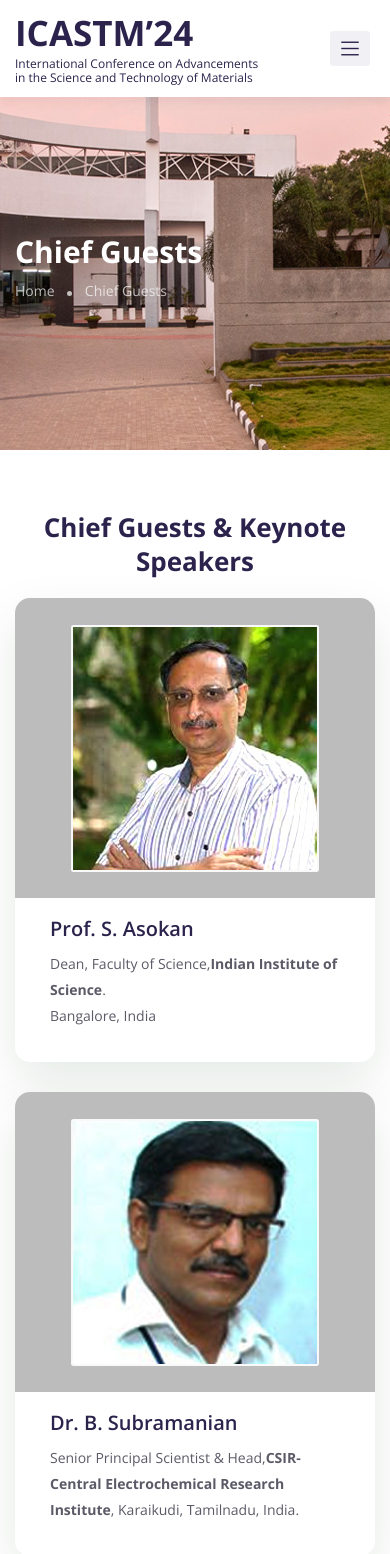
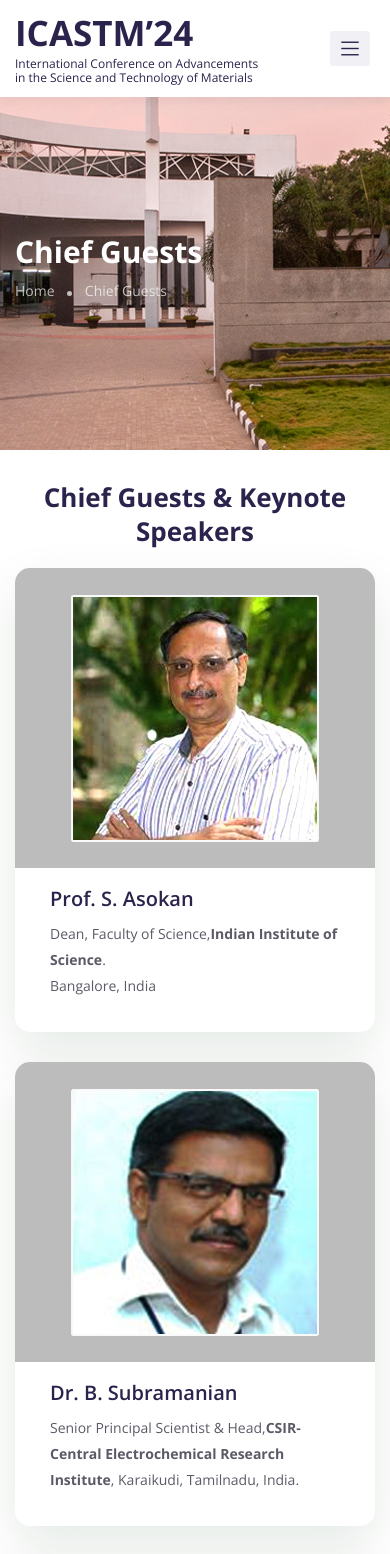
Before and after one commit to Alaguraj1/ICASTM24, a React (Vite) app: page /chief-guests in a window 390 px wide. Shown: the top 1554 px of the page. Built offline with nearby package versions, Linux system fonts and the light colour scheme.

Commit message:
Update responsive.css

```diff
--- a/public/assets/css/responsive.css
+++ b/public/assets/css/responsive.css
@@ -1098,6 +1098,9 @@
 	.popular-course-section-3 {
 		padding-top: 30px;
 	}
+	.feature-course-section-3 {
+		padding-top:30px
+	}
 }
 
 
```
